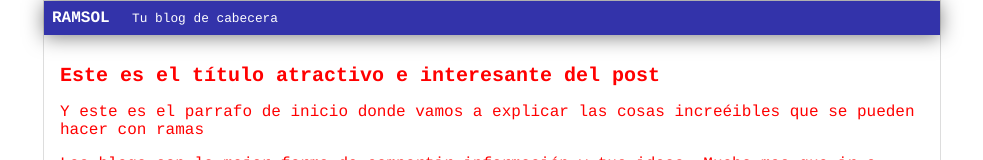
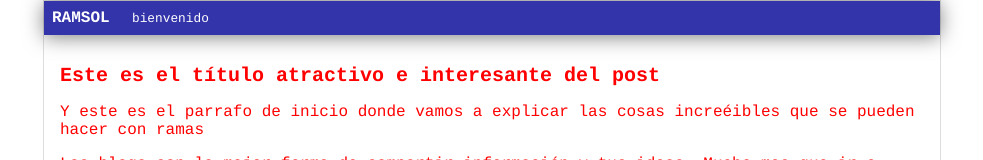
Before and after one commit to rramsol/hyperblog, a plain HTML site: page index.html in a window 1280 px wide. Shown: the top 160 px of the page, without its empty margins (148-1131 px from the left). Drawn offline with Linux system fonts and the light colour scheme.

Commit message:
puse bienvenido
por que puedo

```diff
--- a/index.html
+++ b/index.html
@@ -7,7 +7,7 @@
         <div id="container">
             <div id="cabecera">
                 RAMSOL
-                <span id="tagline">Tu blog de cabecera</span>
+                <span id="tagline">bienvenido</span>
             </div>
             <div id="post">
                 <h1>Este es el título atractivo e interesante del post</h1>
```
